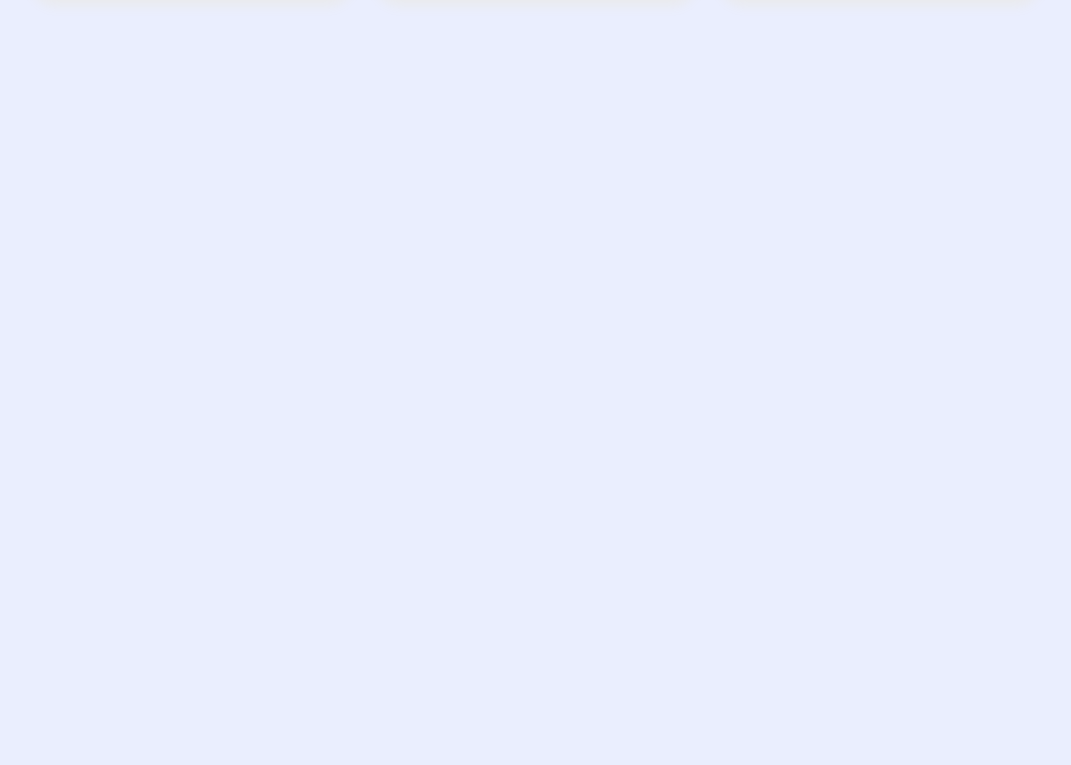
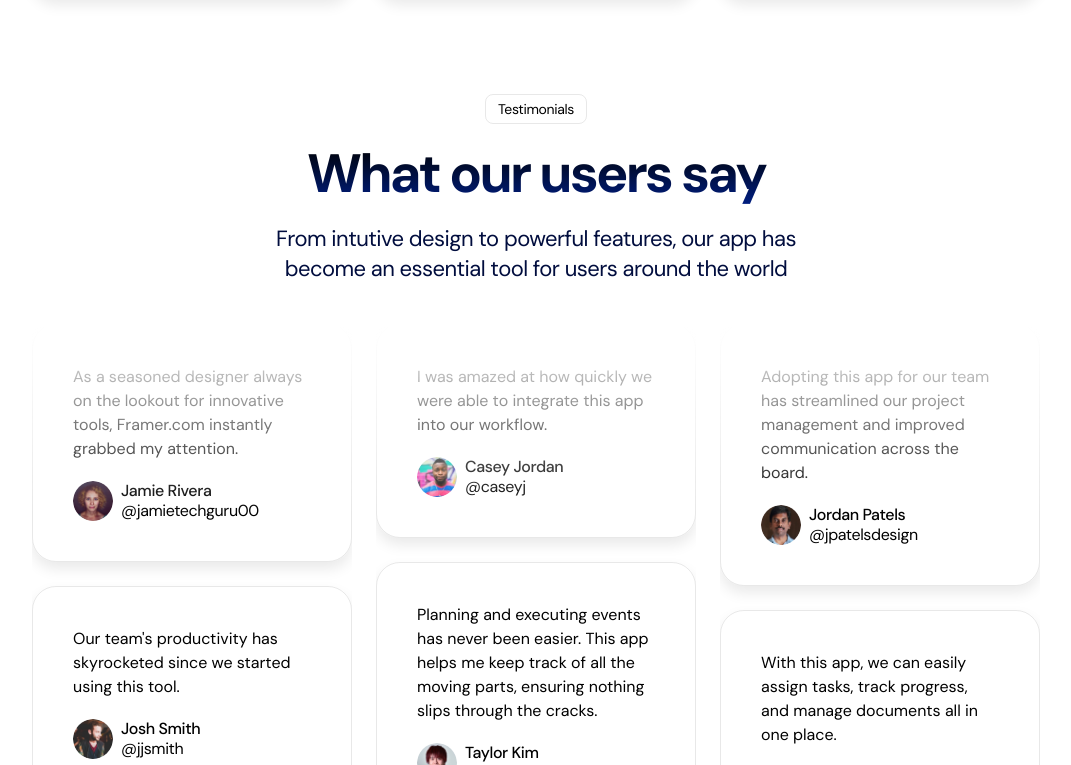
Before and after one commit to AliMoradpour/light-saas-landingpage, a Next.js app: page / in a window 1280 px wide. Shown: the part 3115-3880 px from the top of the page, without its empty margins (104-1175 px from the left). Before the commit the page ends 3209 px from the top, so only its background shows below. Built offline with nearby package versions, Linux system fonts and the light colour scheme.

Commit message:
testimonials section completed

```diff
--- a/src/app/globals.css
+++ b/src/app/globals.css
@@ -34,4 +34,8 @@
   .section-heading {
     @apply max-w-[540px] mx-auto;
   }
+
+  .card {
+    @apply p-10 border border-[#222222]/10 rounded-3xl shadow-[0_7px_14px_#EAEAEA] max-w-xs w-full;
+  }
 }
--- a/src/app/page.tsx
+++ b/src/app/page.tsx
@@ -3,6 +3,7 @@ import { Hero } from "@/sections/Hero";
 import { LogoTicker } from "@/sections/LogoTicker";
 import { Pricing } from "@/sections/Pricing";
 import { ProductShowcase } from "@/sections/ProductShowcase";
+import { Testimonials } from "@/sections/Testimonials";
 
 export default function Home() {
   return (
@@ -12,6 +13,7 @@ export default function Home() {
       <LogoTicker />
       <ProductShowcase />
       <Pricing />
+      <Testimonials />
     </>
   );
 }
--- a/src/sections/Pricing.tsx
+++ b/src/sections/Pricing.tsx
@@ -55,7 +55,7 @@ const pricingTiers = [
 
 export const Pricing = () => {
   return (
-    <section className="py-24">
+    <section className="py-24 bg-white">
       <div className="container">
         <div className="section-heading">
           <h2 className="section-title">Pricing</h2>
@@ -68,7 +68,7 @@ export const Pricing = () => {
           {pricingTiers.map(({ title, monthlyPrice, buttonText, popular, inverse, features }) => (
             <div
               className={twMerge(
-                "p-10 border border-[#F1F1F1] rounded-3xl shadow-[0_7px_14px_#EAEAEA] max-w-xs w-full",
+                "card",
                 inverse === true && "border-black bg-black text-white"
               )}>
               <div className="flex justify-between">
--- a/src/sections/Testimonials.tsx
+++ b/src/sections/Testimonials.tsx
@@ -7,6 +7,8 @@ import avatar6 from "@/assets/avatar-6.png";
 import avatar7 from "@/assets/avatar-7.png";
 import avatar8 from "@/assets/avatar-8.png";
 import avatar9 from "@/assets/avatar-9.png";
+import Image from "next/image";
+import { twMerge } from "tailwind-merge";
 
 const testimonials = [
   {
@@ -65,6 +67,53 @@ const testimonials = [
   },
 ];
 
+const firstColumn = testimonials.slice(0, 3);
+const secondColumn = testimonials.slice(3, 6);
+const thirdColumn = testimonials.slice(6, 9);
+
+const TestimonialsColumn = (props: { className?: string; testimonials: typeof testimonials }) => {
+  return (
+    <div
+      className={twMerge(
+        "flex flex-col gap-6 mt-10 [mask-image:linear-gradient(to_bottom,transparent,black_25%,black_75%,transparent)]",
+        props.className
+      )}>
+      {props.testimonials.map(({ text, imageSrc, name, username }) => (
+        <div className="card">
+          <div>{text}</div>
+          <div className="flex items-center gap-2 mt-5">
+            <Image src={imageSrc} alt={name} className="h-10 w-10 rounded-full" width={40} height={40} />
+            <div className="flex flex-col">
+              <div className="font-medium tracking-tight leading-5 ">{name}</div>
+              <div className="leading-5 tracking-tight">{username}</div>
+            </div>
+          </div>
+        </div>
+      ))}
+    </div>
+  );
+};
+
 export const Testimonials = () => {
-  return null;
+  return (
+    <section className="bg-white">
+      <div className="container">
+        <div className="section-heading">
+          <div className="flex justify-center">
+            <div className="tag">Testimonials</div>
+          </div>
+          <h2 className="section-title mt-5">What our users say</h2>
+          <p className="section-description mt-5">
+            From intutive design to powerful features, our app has become an essential tool for users around the world
+          </p>
+        </div>
+        {/* columns */}
+        <div className="flex justify-center gap-6">
+          <TestimonialsColumn testimonials={firstColumn} />
+          <TestimonialsColumn testimonials={secondColumn} className="hidden md:flex" />
+          <TestimonialsColumn testimonials={thirdColumn} className="hidden lg:flex" />
+        </div>
+      </div>
+    </section>
+  );
 };
```
